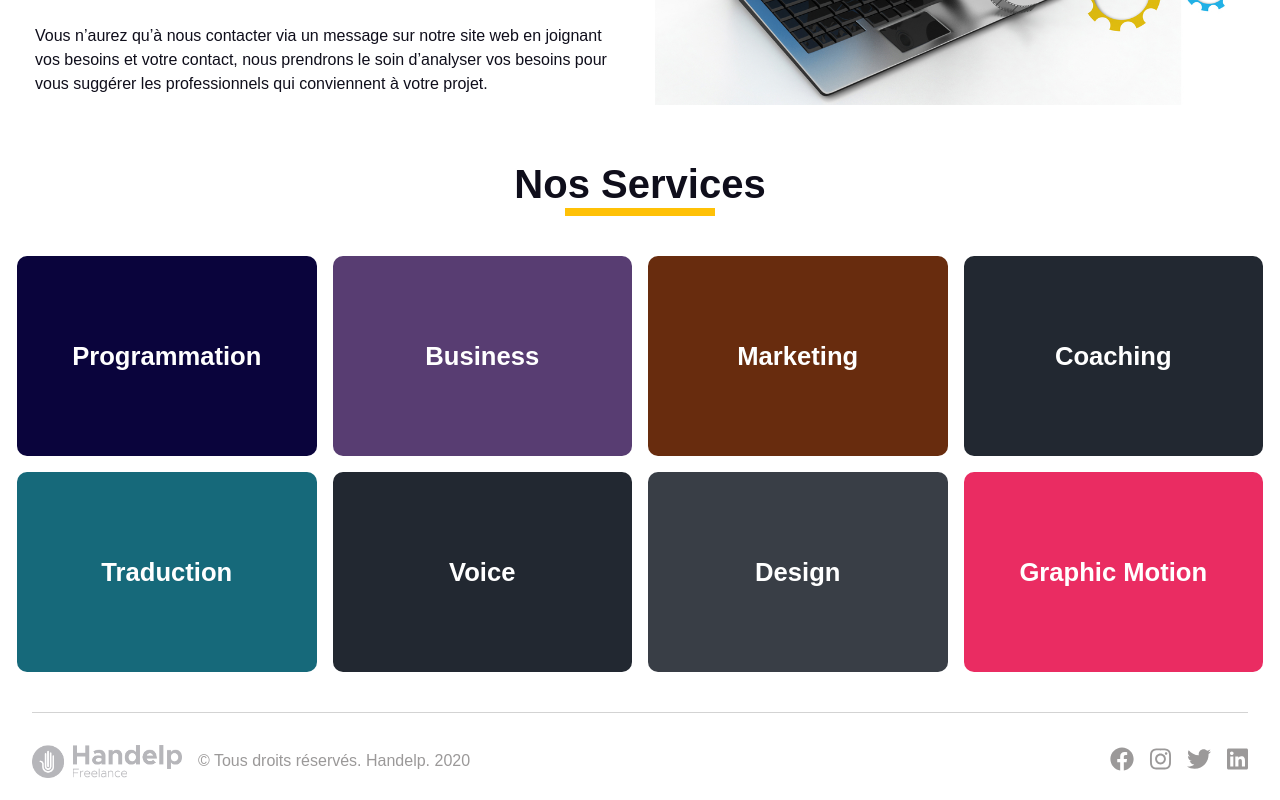
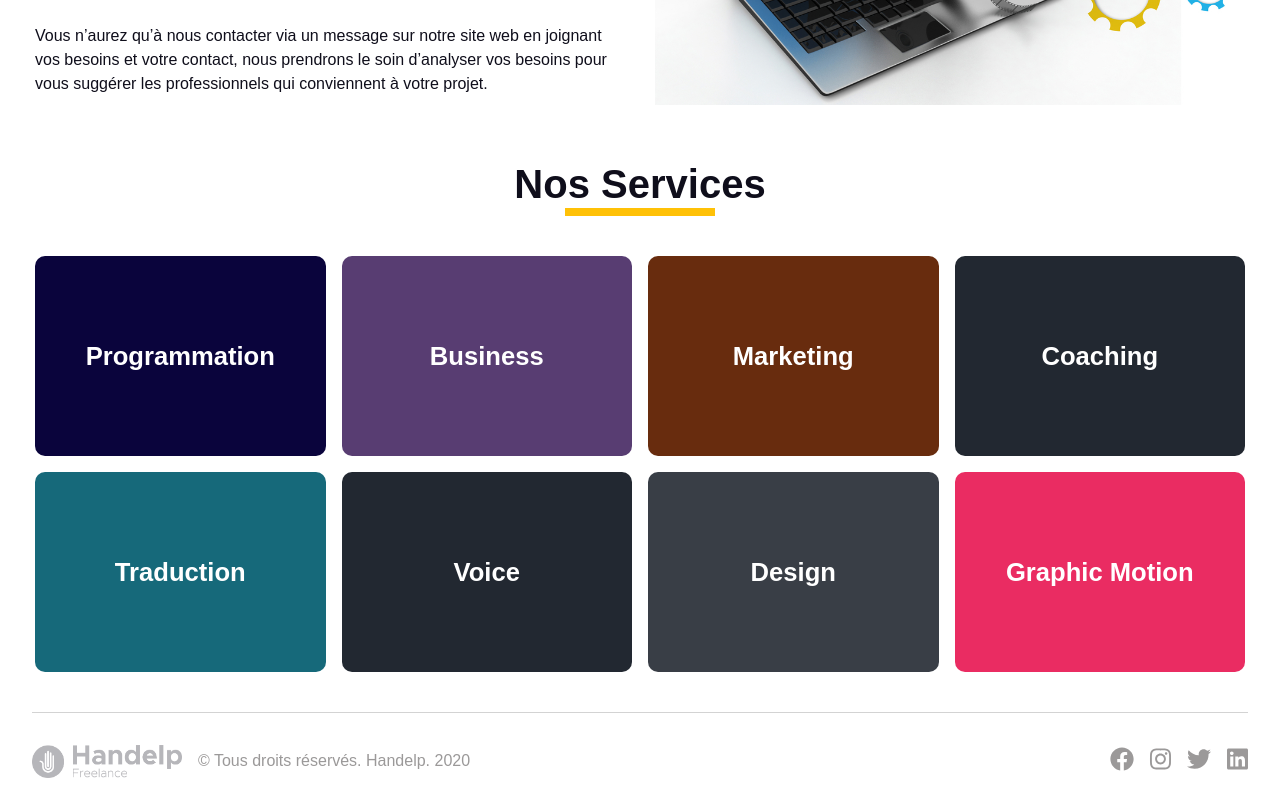
Before and after one commit to jugurthakcm/freelance-plateform, a React (Create React App) app: page / in a window 1280 px wide. Shown: the part 1128-1928 px from the top of the page. Built offline with nearby package versions, Linux system fonts and the light colour scheme; a web font is replaced by a local one.

Commit message:
Adding margin in Home services

```diff
--- a/src/components/HomeComponent.css
+++ b/src/components/HomeComponent.css
@@ -82,7 +82,7 @@
 
   .main__slogan {
     text-align: center;
-    margin-top: -20px;
+    margin-top: 40px;
   }
 
   .main__searchBar {
--- a/src/pages/Home.css
+++ b/src/pages/Home.css
@@ -16,6 +16,11 @@
   width: 100px;
 }
 
+.home__services {
+  margin-left: 18px;
+  margin-right: 18px;
+}
+
 .home__services h1 {
   text-align: center;
   font-weight: 600;
```
Also changed, not shown: 1 other file (tests, documents, lock files or other folders).
